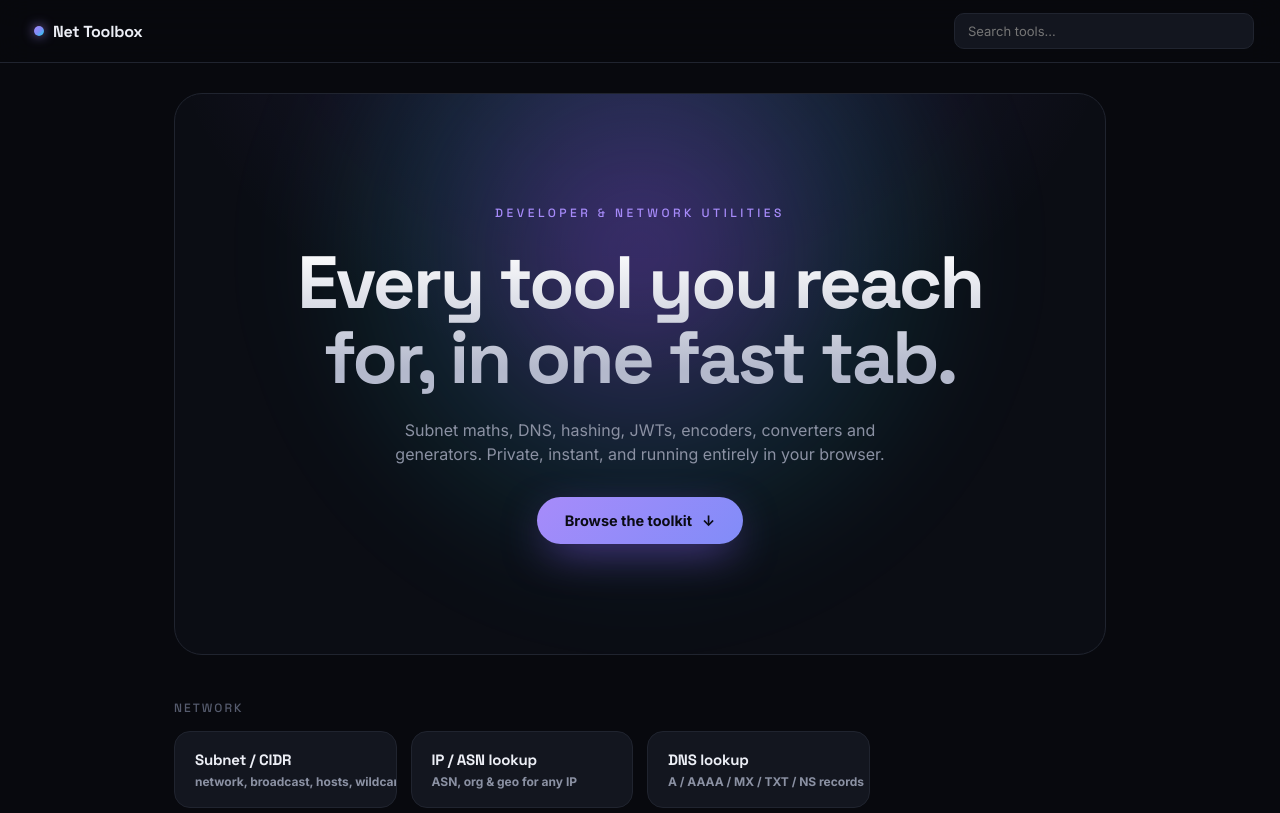
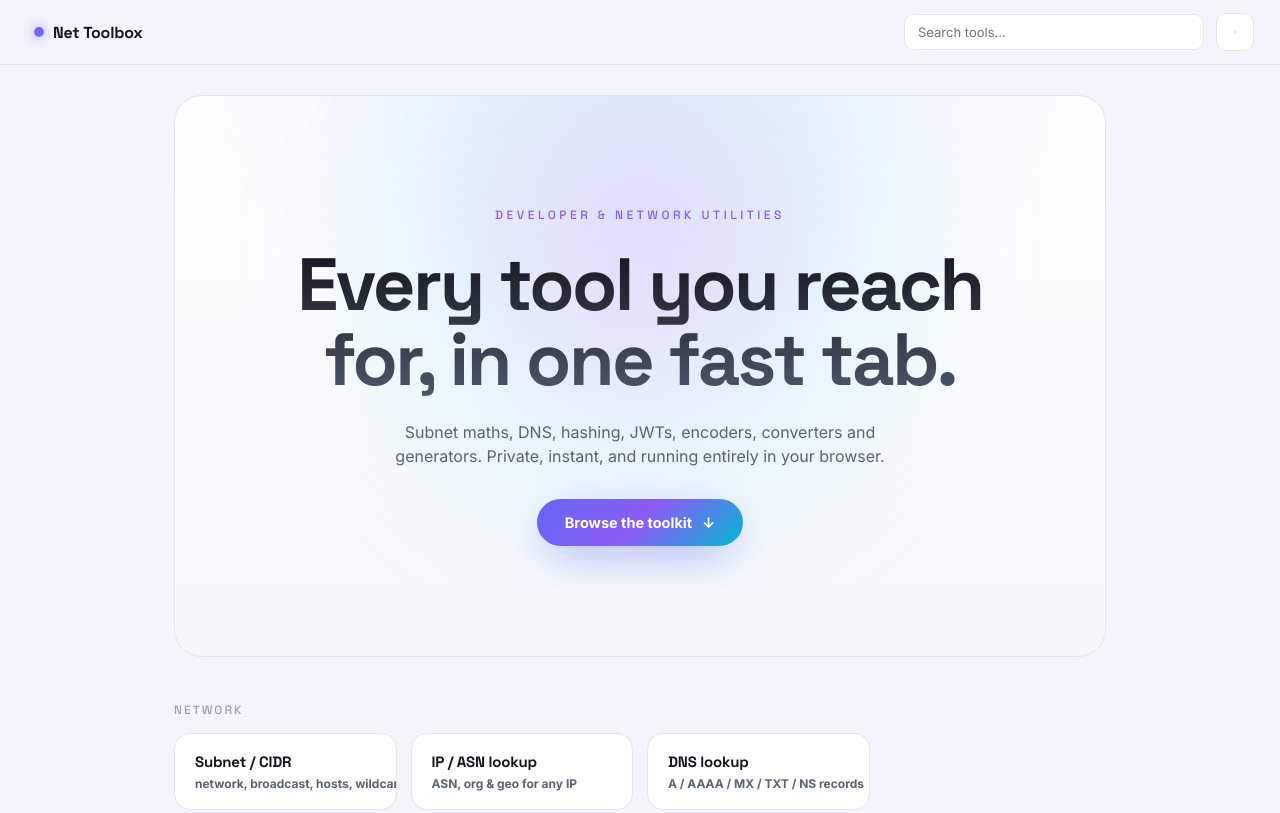
Before and after one commit to Cludes/net-toolbox, a plain HTML site: page index.html in a window 1280 px wide. Shown: the top 813 px of the page. Drawn offline with Linux system fonts and the light colour scheme.

Commit message:
Add light/dark theme toggle and refine the color system

```diff
--- a/app.js
+++ b/app.js
@@ -264,3 +264,15 @@ const io = new IntersectionObserver(entries => {
 }, { threshold: 0.12 });
 document.querySelectorAll('.reveal').forEach((el, i) => { el.style.transitionDelay = Math.min(i * 30, 220) + 'ms'; io.observe(el); });
 $('cta') && $('cta').addEventListener('click', () => document.querySelector('.group').scrollIntoView({ behavior: 'smooth', block: 'start' }));
+
+// ── theme toggle ──
+const SUN = '<svg width="18" height="18" viewBox="0 0 24 24" fill="none" stroke="currentColor" stroke-width="2" stroke-linecap="round" stroke-linejoin="round"><circle cx="12" cy="12" r="4"/><path d="M12 2v2M12 20v2M4.9 4.9l1.4 1.4M17.7 17.7l1.4 1.4M2 12h2M20 12h2M4.9 19.1l1.4-1.4M17.7 6.3l1.4-1.4"/></svg>';
+const MOON = '<svg width="18" height="18" viewBox="0 0 24 24" fill="none" stroke="currentColor" stroke-width="2" stroke-linecap="round" stroke-linejoin="round"><path d="M21 12.8A9 9 0 1 1 11.2 3a7 7 0 0 0 9.8 9.8z"/></svg>';
+function setTheme(t) {
+  document.documentElement.dataset.theme = t;
+  try { localStorage.setItem('nt-theme', t); } catch (e) {}
+  const meta = document.querySelector('meta[name=theme-color]'); if (meta) meta.content = t === 'light' ? '#f4f5fa' : '#0a0b0f';
+  $('theme').innerHTML = t === 'light' ? MOON : SUN;
+}
+setTheme(document.documentElement.dataset.theme === 'light' ? 'light' : 'dark');
+$('theme').addEventListener('click', () => setTheme(document.documentElement.dataset.theme === 'light' ? 'dark' : 'light'));
--- a/index.html
+++ b/index.html
@@ -6,8 +6,8 @@
   <meta name="description" content="A fast, modern toolbox for network and dev work: subnet, IP/ASN, DNS, converters, hashing, JWT, JSON, regex, generators and more." />
   <title>Net Toolbox</title>
   <link rel="icon" href="favicon.svg" type="image/svg+xml" />
-  <meta name="theme-color" content="#08090e" />
-  <script>document.documentElement.classList.add('js')</script>
+  <meta name="theme-color" content="#0a0b0f" />
+  <script>(function(){try{var t=localStorage.getItem('nt-theme');if(t!=='light'&&t!=='dark')t=window.matchMedia&&window.matchMedia('(prefers-color-scheme: light)').matches?'light':'dark';document.documentElement.dataset.theme=t;}catch(e){document.documentElement.dataset.theme='dark';}document.documentElement.classList.add('js');})();</script>
   <link rel="preconnect" href="https://fonts.googleapis.com" />
   <link rel="preconnect" href="https://fonts.gstatic.com" crossorigin />
   <link href="https://fonts.googleapis.com/css2?family=Inter:wght@400;500;600;700&family=Space+Grotesk:wght@500;700&display=swap" rel="stylesheet" />
@@ -18,6 +18,7 @@
     <button id="brand" class="brand"><span class="dot2"></span> Net&nbsp;Toolbox</button>
     <button id="back" class="back hidden">← All tools</button>
     <input id="filter" placeholder="Search tools…" spellcheck="false" />
+    <button id="theme" class="iconbtn" aria-label="Toggle light or dark theme"></button>
   </header>
 
   <main id="main">
--- a/styles.css
+++ b/styles.css
@@ -1,26 +1,58 @@
-/* Net Toolbox - premium dark theme */
+/* Net Toolbox - themeable dark/light */
 :root {
-  --bg: #08090e;
-  --bg2: #0b0d14;
-  --surface: #13161f;
-  --surface2: #191d28;
-  --border: #20242f;
-  --border2: #333a4d;
-  --text: #eceef5;
-  --dim: #8b91a3;
-  --faint: #565c6e;
-  --violet: #a78bfa;
-  --accent: #818cf8;
+  /* shared accent + type (theme-independent) */
+  --violet: #8b5cf6;
+  --accent: #6366f1;
   --accent2: #22d3ee;
-  --grad: linear-gradient(135deg, #a78bfa, #818cf8 50%, #22d3ee);
-  --red: #fb7185;
+  --grad: linear-gradient(135deg, #6366f1 0%, #8b5cf6 50%, #06b6d4 100%);
+  --btn-text: #ffffff;
+  --red: #f87171;
   --green: #34d399;
+  --ring: rgba(99,102,241,0.20);
   --mono: ui-monospace, SFMono-Regular, 'Cascadia Code', Menlo, Consolas, monospace;
   --font: 'Inter', -apple-system, BlinkMacSystemFont, 'Segoe UI', sans-serif;
   --display: 'Space Grotesk', 'Inter', sans-serif;
 }
+html[data-theme="dark"] {
+  --bg: #0a0b0f;
+  --bg2: #0f1117;
+  --surface: #15171f;
+  --surface2: #1c1f29;
+  --border: #242833;
+  --border2: #353b49;
+  --text: #f1f2f7;
+  --dim: #969cad;
+  --faint: #5a6072;
+  --bar-bg: rgba(10,11,15,0.72);
+  --hairline: rgba(255,255,255,0.06);
+  --hi: #34d3ee;
+  --mark: rgba(99,102,241,0.38);
+  --shadow: rgba(0,0,0,0.8);
+  --title: linear-gradient(180deg, #ffffff 0%, #b4b9cc 85%);
+  --hero-bg: radial-gradient(95% 130% at 50% -25%, rgba(139,92,246,0.18), transparent 58%), #0f1117;
+  --glow: radial-gradient(circle, rgba(139,92,246,0.42), rgba(34,211,238,0.10) 45%, transparent 70%);
+}
+html[data-theme="light"] {
+  --bg: #f4f5fa;
+  --bg2: #ffffff;
+  --surface: #ffffff;
+  --surface2: #eef0f7;
+  --border: #e3e6f0;
+  --border2: #ccd2e0;
+  --text: #14161f;
+  --dim: #5c6273;
+  --faint: #98a0b3;
+  --bar-bg: rgba(244,245,250,0.82);
+  --hairline: rgba(17,20,30,0.08);
+  --hi: #0e7490;
+  --mark: rgba(99,102,241,0.20);
+  --shadow: rgba(40,46,70,0.18);
+  --title: linear-gradient(180deg, #14161f 0%, #4a5165 92%);
+  --hero-bg: radial-gradient(95% 130% at 50% -25%, rgba(99,102,241,0.12), transparent 58%), linear-gradient(180deg, #ffffff, #f7f8fc);
+  --glow: radial-gradient(circle, rgba(139,92,246,0.20), rgba(34,211,238,0.08) 45%, transparent 70%);
+}
 * { box-sizing: border-box; margin: 0; padding: 0; }
-body { background: var(--bg); color: var(--text); font-family: var(--font); font-size: 14px; line-height: 1.55; -webkit-font-smoothing: antialiased; }
+body { background: var(--bg); color: var(--text); font-family: var(--font); font-size: 14px; line-height: 1.55; -webkit-font-smoothing: antialiased; transition: background-color .3s ease, color .3s ease; }
 .hidden { display: none !important; }
 
 /* scroll reveal */
@@ -28,14 +60,18 @@ html.js .reveal { opacity: 0; transform: translateY(26px); }
 html.js .reveal.in { opacity: 1; transform: none; transition: opacity .7s cubic-bezier(.16,1,.3,1), transform .7s cubic-bezier(.16,1,.3,1); }
 
 /* top bar */
-#top { position: sticky; top: 0; z-index: 50; display: flex; align-items: center; gap: 12px; padding: 13px 26px; border-bottom: 1px solid var(--border); background: rgba(8,9,14,0.7); backdrop-filter: blur(16px); -webkit-backdrop-filter: blur(16px); }
+#top { position: sticky; top: 0; z-index: 50; display: flex; align-items: center; gap: 12px; padding: 13px 26px; border-bottom: 1px solid var(--border); background: var(--bar-bg); backdrop-filter: blur(16px); -webkit-backdrop-filter: blur(16px); }
 #brand { background: none; border: none; color: var(--text); font-weight: 700; font-size: 16px; font-family: var(--display); display: flex; align-items: center; gap: 9px; padding: 6px 8px; cursor: pointer; border-radius: 10px; letter-spacing: -0.2px; }
 #brand:hover { background: var(--surface); }
-.dot2 { width: 10px; height: 10px; border-radius: 50%; background: var(--grad); box-shadow: 0 0 12px rgba(167,139,250,0.8); flex-shrink: 0; }
+.dot2 { width: 10px; height: 10px; border-radius: 50%; background: var(--grad); box-shadow: 0 0 12px rgba(139,92,246,0.75); flex-shrink: 0; }
 #back { background: var(--surface); color: var(--text); border: 1px solid var(--border); padding: 8px 14px; border-radius: 9px; font-weight: 600; font-size: 13px; font-family: var(--font); cursor: pointer; }
 #back:hover { border-color: var(--accent); filter: none; }
-#filter { margin-left: auto; max-width: 300px; background: var(--surface); border: 1px solid var(--border); border-radius: 10px; color: var(--text); padding: 9px 13px; font-size: 13px; outline: none; font-family: var(--font); transition: .15s; }
-#filter:focus { border-color: var(--accent); box-shadow: 0 0 0 3px rgba(129,140,248,0.16); }
+#filter { margin-left: auto; max-width: 300px; background: var(--surface); border: 1px solid var(--border); border-radius: 10px; color: var(--text); padding: 9px 13px; font-size: 13px; outline: none; font-family: var(--font); transition: border-color .15s, box-shadow .15s; }
+#filter:focus { border-color: var(--accent); box-shadow: 0 0 0 3px var(--ring); }
+#back + #filter { margin-left: 0; }
+.iconbtn { display: inline-flex; align-items: center; justify-content: center; width: 38px; height: 38px; flex-shrink: 0; background: var(--surface); border: 1px solid var(--border); border-radius: 10px; color: var(--dim); cursor: pointer; transition: color .15s, border-color .15s, background .15s; }
+.iconbtn:hover { color: var(--text); border-color: var(--accent); }
+#back.hidden + #filter { margin-left: auto; }
 
 /* main */
 #main { max-width: 980px; margin: 0 auto; padding: 30px 24px 90px; }
@@ -44,13 +80,13 @@ html.js .reveal.in { opacity: 1; transform: none; transition: opacity .7s cubic-
 h2 { font-family: var(--display); font-size: 23px; font-weight: 700; margin-bottom: 20px; letter-spacing: -0.5px; }
 
 /* hero */
-.hero { position: relative; overflow: hidden; border: 1px solid var(--border); border-radius: 28px; padding: clamp(56px, 11vw, 110px) 40px; margin-bottom: 44px; text-align: center; background: radial-gradient(90% 130% at 50% -25%, rgba(139,92,246,0.16), transparent 58%), var(--bg2); }
-.hero-glow { position: absolute; left: 50%; top: -36%; width: 720px; height: 720px; transform: translateX(-50%); background: radial-gradient(circle, rgba(139,92,246,0.40), rgba(34,211,238,0.10) 45%, transparent 70%); filter: blur(46px); pointer-events: none; }
+.hero { position: relative; overflow: hidden; border: 1px solid var(--border); border-radius: 28px; padding: clamp(56px, 11vw, 110px) 40px; margin-bottom: 44px; text-align: center; background: var(--hero-bg); }
+.hero-glow { position: absolute; left: 50%; top: -36%; width: 720px; height: 720px; transform: translateX(-50%); background: var(--glow); filter: blur(46px); pointer-events: none; }
 .eyebrow { position: relative; font-family: var(--display); font-size: 12px; letter-spacing: 3.5px; text-transform: uppercase; color: var(--violet); margin-bottom: 22px; font-weight: 500; }
-.hero-title { position: relative; font-family: var(--display); font-weight: 700; font-size: clamp(34px, 6.2vw, 74px); line-height: 1.02; letter-spacing: -2.5px; background: linear-gradient(180deg, #ffffff 0%, #b4b9cc 82%); -webkit-background-clip: text; background-clip: text; color: transparent; max-width: 16ch; margin: 0 auto; }
+.hero-title { position: relative; font-family: var(--display); font-weight: 700; font-size: clamp(34px, 6.2vw, 74px); line-height: 1.02; letter-spacing: -2.5px; background: var(--title); -webkit-background-clip: text; background-clip: text; color: transparent; max-width: 16ch; margin: 0 auto; }
 .hero-sub { position: relative; color: var(--dim); font-size: 16px; max-width: 560px; margin: 22px auto 30px; }
-.cta { position: relative; display: inline-flex; align-items: center; gap: 10px; background: linear-gradient(135deg, #a78bfa, #818cf8); color: #0a0b14; border: none; border-radius: 32px; padding: 15px 28px; font-size: 14.5px; font-weight: 700; font-family: var(--font); cursor: pointer; box-shadow: 0 14px 44px -10px rgba(139,92,246,0.65); transition: transform .16s, box-shadow .16s; }
-.cta:hover { transform: translateY(-2px); box-shadow: 0 20px 54px -10px rgba(139,92,246,0.8); }
+.cta { position: relative; display: inline-flex; align-items: center; gap: 10px; background: var(--grad); color: var(--btn-text); border: none; border-radius: 32px; padding: 15px 28px; font-size: 14.5px; font-weight: 700; font-family: var(--font); cursor: pointer; box-shadow: 0 14px 44px -10px rgba(99,102,241,0.6); transition: transform .16s, box-shadow .16s; }
+.cta:hover { transform: translateY(-2px); box-shadow: 0 20px 54px -10px rgba(99,102,241,0.78); }
 .cta .arr { transition: transform .2s; } .cta:hover .arr { transform: translateY(3px); }
 
 /* tool groups + cards */
@@ -60,7 +96,7 @@ h2 { font-family: var(--display); font-size: 23px; font-weight: 700; margin-bott
 .card { position: relative; display: flex; flex-direction: column; gap: 5px; align-items: flex-start; text-align: left; background: var(--surface); border: 1px solid var(--border); border-radius: 16px; padding: 18px 20px; cursor: pointer; font-family: var(--font); transition: transform .18s, background .18s, box-shadow .18s; overflow: hidden; }
 .card.hide { display: none; }
 .card::after { content: ''; position: absolute; inset: 0; border-radius: 16px; padding: 1px; background: var(--grad); -webkit-mask: linear-gradient(#000 0 0) content-box, linear-gradient(#000 0 0); -webkit-mask-composite: xor; mask-composite: exclude; opacity: 0; transition: opacity .18s; }
-.card:hover { transform: translateY(-4px); background: var(--surface2); box-shadow: 0 18px 40px -16px rgba(0,0,0,0.8); }
+.card:hover { transform: translateY(-4px); background: var(--surface2); box-shadow: 0 18px 40px -16px var(--shadow); }
 .card:hover::after { opacity: 1; }
 .card-t { font-family: var(--display); font-size: 15px; font-weight: 700; color: var(--text); letter-spacing: -0.2px; }
 .card-d { font-size: 12px; color: var(--dim); }
@@ -71,12 +107,12 @@ h2 { font-family: var(--display); font-size: 23px; font-weight: 700; margin-bott
 .field { margin-bottom: 14px; }
 .field label { display: block; font-size: 11px; text-transform: uppercase; letter-spacing: 0.6px; color: var(--dim); margin-bottom: 6px; }
 input, textarea, select { width: 100%; background: var(--surface); border: 1px solid var(--border); border-radius: 10px; color: var(--text); padding: 11px 13px; font-size: 14px; font-family: var(--mono); outline: none; transition: border-color .15s, box-shadow .15s; }
-input:focus, textarea:focus, select:focus { border-color: var(--accent); box-shadow: 0 0 0 3px rgba(129,140,248,0.16); }
+input:focus, textarea:focus, select:focus { border-color: var(--accent); box-shadow: 0 0 0 3px var(--ring); }
 input.flags { max-width: 84px; } select { max-width: 150px; cursor: pointer; font-family: var(--font); }
 input[type=color] { max-width: 54px; padding: 4px; height: 44px; cursor: pointer; }
 input[type=range] { padding: 0; accent-color: var(--accent); }
 textarea { resize: vertical; }
-button { background: var(--grad); color: #0a0b14; border: none; border-radius: 10px; padding: 11px 17px; font-size: 13px; font-weight: 700; font-family: var(--font); cursor: pointer; white-space: nowrap; transition: filter .15s, transform .05s; }
+button { background: var(--grad); color: var(--btn-text); border: none; border-radius: 10px; padding: 11px 17px; font-size: 13px; font-weight: 700; font-family: var(--font); cursor: pointer; white-space: nowrap; transition: filter .15s, transform .05s; }
 button:hover { filter: brightness(1.08); } button:active { transform: translateY(1px); }
 button.copy { background: transparent; color: var(--dim); border: 1px solid var(--border); padding: 9px 13px; }
 button.copy:hover { color: var(--text); border-color: var(--accent); filter: none; }
@@ -86,25 +122,25 @@ button.copy:hover { color: var(--text); border-color: var(--accent); filter: non
 /* outputs */
 .out { background: var(--surface); border: 1px solid var(--border); border-radius: 12px; padding: 2px 16px; margin-top: 4px; }
 .out:empty { display: none; }
-.kv { display: flex; justify-content: space-between; gap: 16px; padding: 10px 0; border-bottom: 1px solid rgba(255,255,255,0.05); font-size: 13.5px; }
+.kv { display: flex; justify-content: space-between; gap: 16px; padding: 10px 0; border-bottom: 1px solid var(--hairline); font-size: 13.5px; }
 .kv:last-child { border-bottom: none; }
 .kv .k { color: var(--dim); } .kv .v { font-family: var(--mono); text-align: right; word-break: break-all; }
-.kv .v.hi { color: var(--accent2); }
+.kv .v.hi { color: var(--hi); }
 .err { color: var(--red); padding: 11px 0; }
 .msg { font-size: 12.5px; color: var(--dim); align-self: center; min-height: 16px; }
 .msg.ok { color: var(--green); } .msg.bad { color: var(--red); }
-.code { background: var(--surface); border: 1px solid var(--border); border-radius: 10px; padding: 13px 15px; font-family: var(--mono); font-size: 12.5px; white-space: pre-wrap; word-break: break-word; color: var(--accent2); min-height: 40px; }
+.code { background: var(--surface); border: 1px solid var(--border); border-radius: 10px; padding: 13px 15px; font-family: var(--mono); font-size: 12.5px; white-space: pre-wrap; word-break: break-word; color: var(--hi); min-height: 40px; }
 .hl { background: var(--surface); border: 1px solid var(--border); border-radius: 12px; padding: 13px 15px; font-family: var(--mono); font-size: 13px; white-space: pre-wrap; word-break: break-word; min-height: 42px; }
-.hl mark { background: rgba(129,140,248,0.35); color: #f1f2ff; border-radius: 3px; padding: 0 1px; }
+.hl mark { background: var(--mark); color: var(--text); border-radius: 3px; padding: 0 1px; }
 .swatch { height: 70px; border-radius: 12px; border: 1px solid var(--border); margin-bottom: 4px; }
 .qrbox { display: flex; justify-content: center; padding: 20px; }
-.qrbox img { background: #fff; padding: 14px; border-radius: 14px; box-shadow: 0 10px 30px -12px rgba(0,0,0,0.6); }
+.qrbox img { background: #fff; padding: 14px; border-radius: 14px; box-shadow: 0 10px 30px -12px var(--shadow); }
 
-#toast { position: fixed; bottom: 26px; left: 50%; transform: translateX(-50%) translateY(20px); background: var(--grad); color: #0a0b14; font-weight: 700; font-size: 13px; padding: 10px 20px; border-radius: 22px; opacity: 0; pointer-events: none; transition: opacity .2s, transform .2s; box-shadow: 0 8px 24px -8px rgba(139,92,246,0.6); }
+#toast { position: fixed; bottom: 26px; left: 50%; transform: translateX(-50%) translateY(20px); background: var(--grad); color: var(--btn-text); font-weight: 700; font-size: 13px; padding: 10px 20px; border-radius: 22px; opacity: 0; pointer-events: none; transition: opacity .2s, transform .2s; box-shadow: 0 8px 24px -8px rgba(99,102,241,0.55); }
 #toast.show { opacity: 1; transform: translateX(-50%) translateY(0); }
 
 @media (max-width: 640px) {
-  #top { padding: 10px 14px; } #filter { max-width: 150px; }
+  #top { padding: 10px 14px; } #filter { max-width: 130px; }
   #main { padding: 22px 14px 60px; }
   .hero { padding: 56px 22px; border-radius: 20px; }
 }
```
